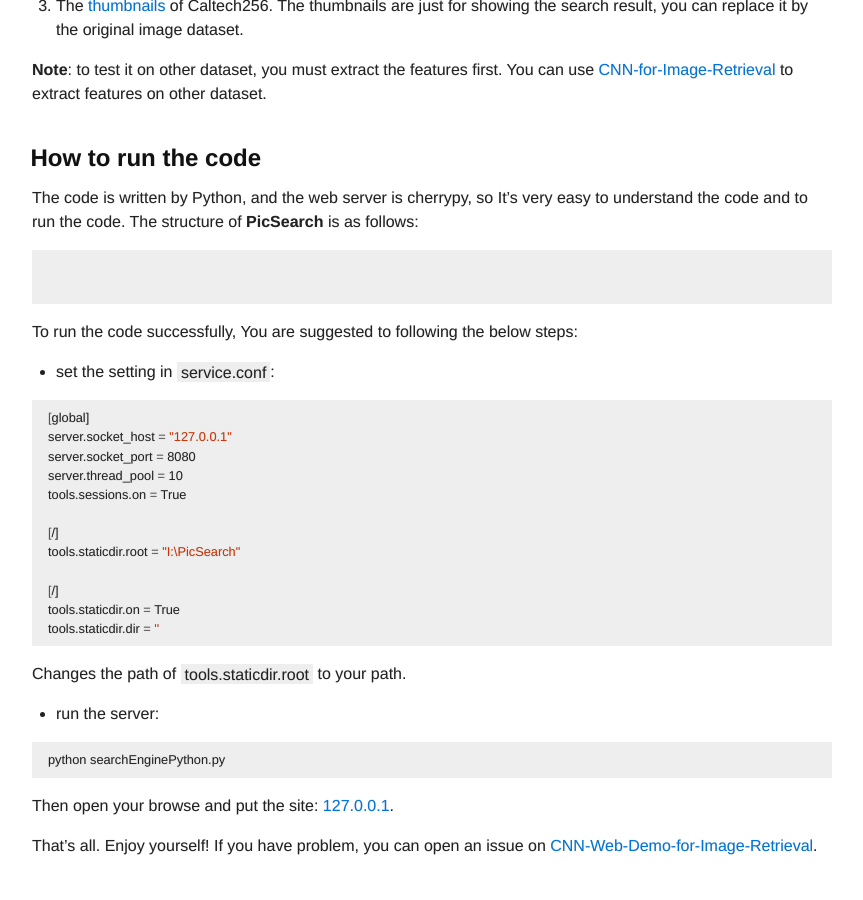
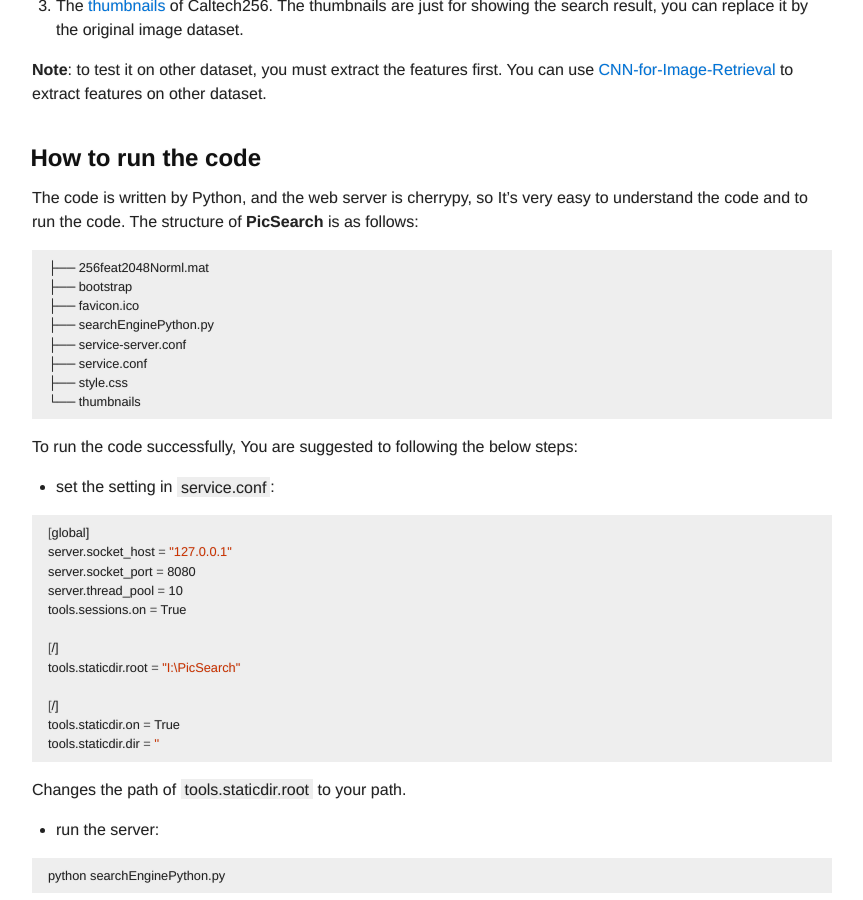
Before and after one commit to willard-yuan/pic, a Jekyll site: the page built from index.md, in a window 1280 px wide and 900 px high, scrolled down 496 px. Shown: the whole window, without its empty margins (208-1071 px from the left). Built offline with Jekyll 4.4.1, drawn with Linux system fonts in a browser that asks for light colours; before the commit the page ends 1370 px from its top, so only the background shows below that.

Commit message:
update doc

````diff
--- a/index.md
+++ b/index.md
@@ -17,16 +17,22 @@ The PicSearch is running on Caltech256 image dataset, which contains 29780 image
 ##How to run the code
 The code is written by Python, and the web server is cherrypy, so It's very easy to understand the code and to run the code. The structure of **PicSearch** is as follows:
 
-```bash
-
-
+```sh
+├── 256feat2048Norml.mat
+├── bootstrap
+├── favicon.ico
+├── searchEnginePython.py
+├── service-server.conf
+├── service.conf
+├── style.css
+└── thumbnails
 ```
 
 To run the code successfully, You are suggested to following the below steps:
 
 - set the setting in `service.conf`:
 
-```bash
+```sh
 [global]
 server.socket_host = "127.0.0.1"
 server.socket_port = 8080
@@ -45,7 +51,7 @@ Changes the path of `tools.staticdir.root` to your path.
 
 - run the server:
 
-```bash
+```sh
 python searchEnginePython.py
 ```
 
````
